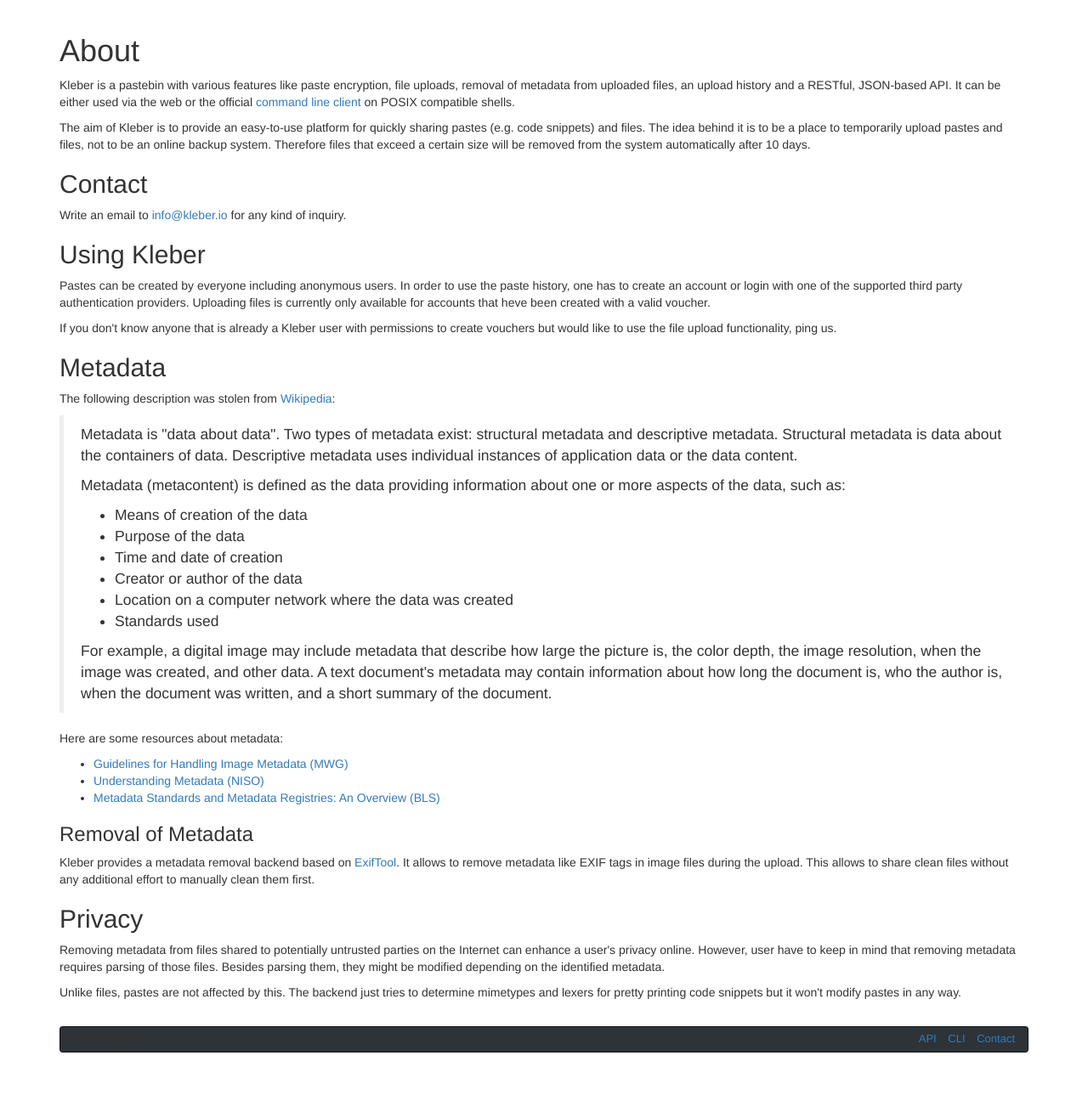
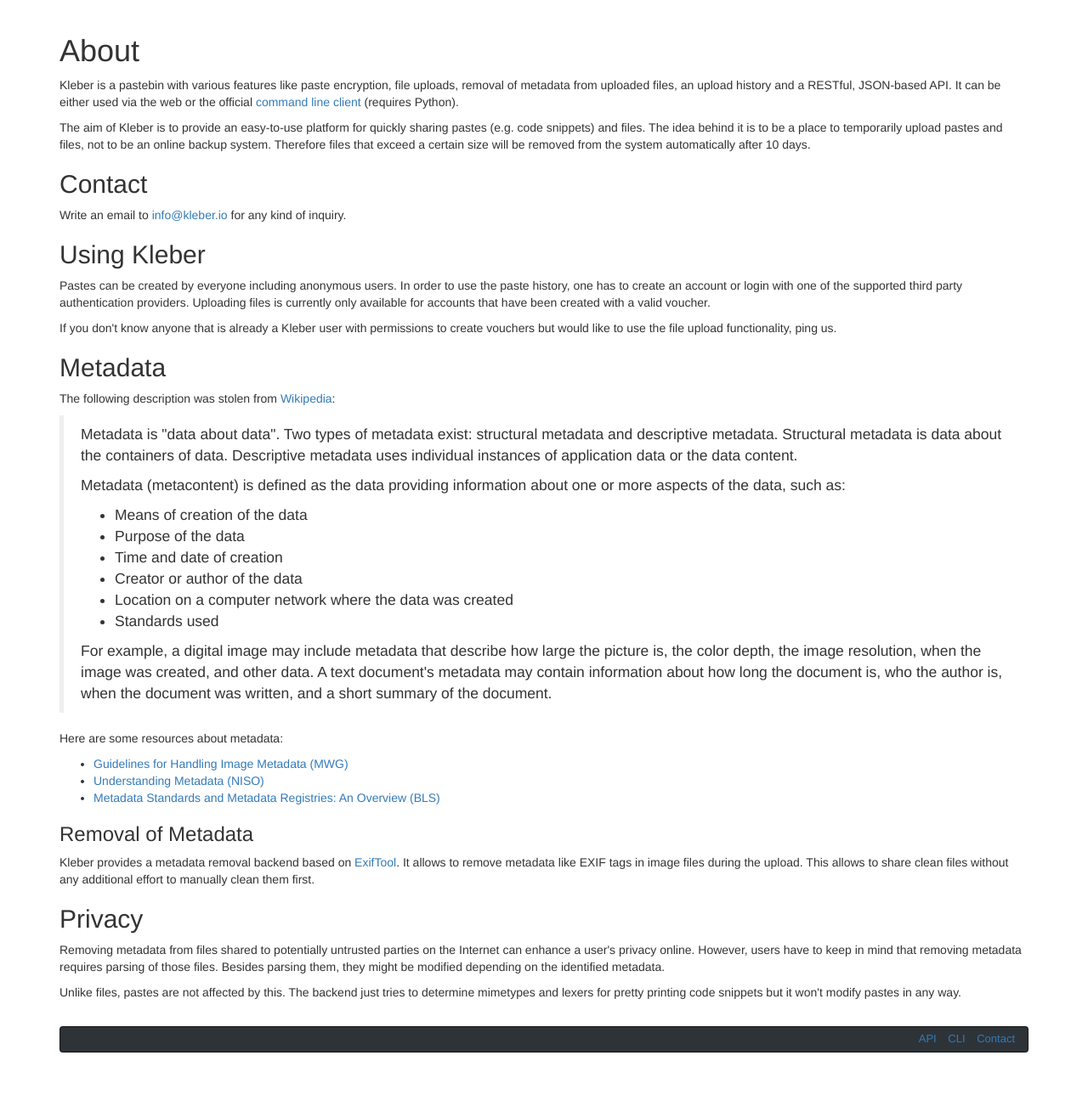
Before and after one commit to takeshixx/kleber, a Django app: page /about in a window 1280 px wide. Shown: the part 52-1341 px from the top of the page at 85% size. Run offline with Django 3.2, Linux system fonts and the light colour scheme; some libraries are stand-ins or nearby versions; some web fonts are replaced.

Commit message:
Updated web templates

```diff
--- a/web/templates/about.html
+++ b/web/templates/about.html
@@ -5,14 +5,14 @@
 
 {% block content %}
 <h1>About</h1>
-<p>Kleber is a pastebin with various features like paste encryption, file uploads, removal of metadata from uploaded files, an upload history and a RESTful, JSON-based API. It can be either used via the web or the official <a href="{%  url 'cli' %}">command line client</a> on POSIX compatible shells.</p>
+<p>Kleber is a pastebin with various features like paste encryption, file uploads, removal of metadata from uploaded files, an upload history and a RESTful, JSON-based API. It can be either used via the web or the official <a href="{%  url 'cli' %}">command line client</a> (requires Python).</p>
 <p>The aim of Kleber is to provide an easy-to-use platform for quickly sharing pastes (e.g. code snippets) and files. The idea behind it is to be a place to temporarily upload pastes and files, not to be an online backup system. Therefore files that exceed a certain size will be removed from the system automatically after 10 days.</p>
 
 <h2 id="contact">Contact</h2>
 <p>Write an email to <a href="mailto:&#105;&#110;&#102;&#111;&#064;&#107;&#108;&#101;&#098;&#101;&#114;&#046;&#105;&#111;">&#105;&#110;&#102;&#111;&#064;&#107;&#108;&#101;&#098;&#101;&#114;&#046;&#105;&#111;</a> for any kind of inquiry.</p>
 
 <h2 id="contact">Using Kleber</h2>
-<p>Pastes can be created by everyone including anonymous users. In order to use the paste history, one has to create an account or login with one of the supported third party authentication providers. Uploading files is currently only available for accounts that heve been created with a valid voucher.</p>
+<p>Pastes can be created by everyone including anonymous users. In order to use the paste history, one has to create an account or login with one of the supported third party authentication providers. Uploading files is currently only available for accounts that have been created with a valid voucher.</p>
 <p>If you don't know anyone that is already a Kleber user with permissions to create vouchers but would like to use the file upload functionality, ping us.</p>
 
 <h2 id="metadata">Metadata</h2>
@@ -42,7 +42,7 @@
 <p>Kleber provides a metadata removal backend based on <a href="http://www.sno.phy.queensu.ca/~phil/exiftool/">ExifTool</a>. It allows to remove metadata like EXIF tags in image files during the upload. This allows to share clean files without any additional effort to manually clean them first.</p>
 
 <h2 id="privacy">Privacy</h2>
-<p>Removing metadata from files shared to potentially untrusted parties on the Internet can enhance a user's privacy online. However, user have to keep in mind that removing metadata requires parsing of those files. Besides parsing them, they might be modified depending on the identified metadata.</p>
+<p>Removing metadata from files shared to potentially untrusted parties on the Internet can enhance a user's privacy online. However, users have to keep in mind that removing metadata requires parsing of those files. Besides parsing them, they might be modified depending on the identified metadata.</p>
 <p>Unlike files, pastes are not affected by this. The backend just tries to determine mimetypes and lexers for pretty printing code snippets but it won't modify pastes in any way.</p>
 <br />
 {% endblock %}
--- a/web/templates/base.html
+++ b/web/templates/base.html
@@ -74,7 +74,7 @@
 
     <div class="container">
         <div class="site-footer">
-            <span>© 2018 Kleber</span>
+            <span>© 2019 Kleber</span>
             <ul class="navbar-right list-inline">
                 <li><a href="/api/uploads/" class="links">API</a></li>
                 <li><a href="https://github.com/kleber-io/kleber-cli" class="links">CLI</a></li>
```
